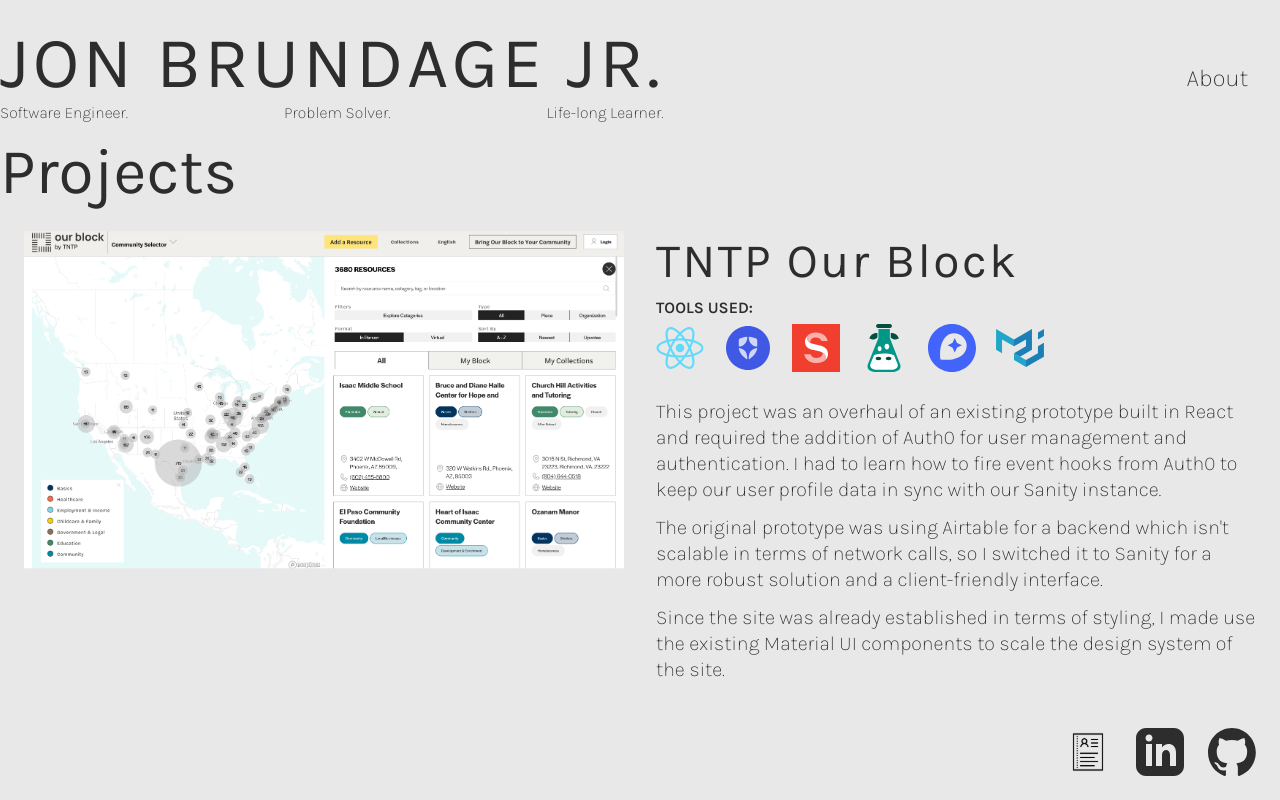
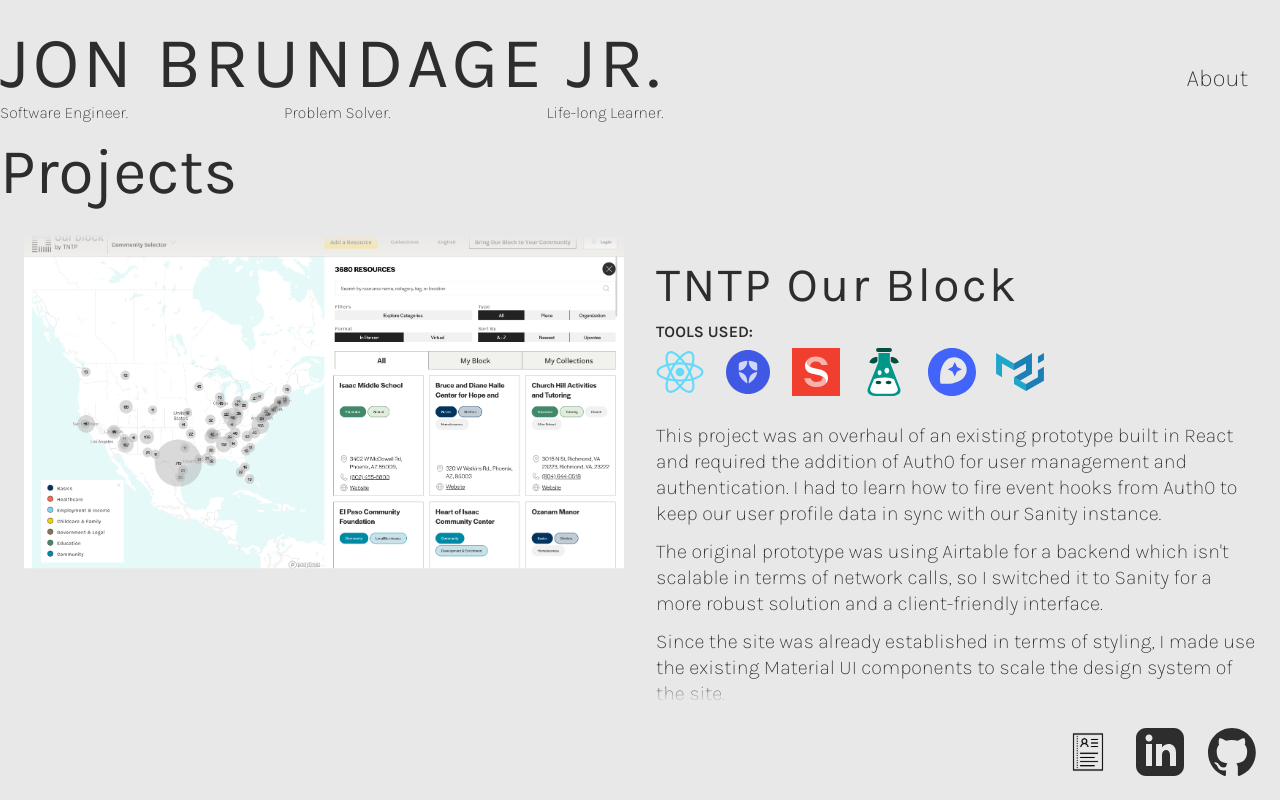
Before and after one commit to jbrundagejr/portfolio_2, a Nuxt app: page / in a window 1280 px wide. Shown: the top 800 px of the page. Built offline with nearby package versions, Linux system fonts and the light colour scheme.

Commit message:
padding on h2 adding to desktop

```diff
--- a/components/Header.vue
+++ b/components/Header.vue
@@ -146,9 +146,6 @@
 		padding: 24px 0 0;
 	}
 
-	h2 {
-		padding: 0;
-	}
 	.header__header {
 		display: flex;
 		flex-direction: row;
```
